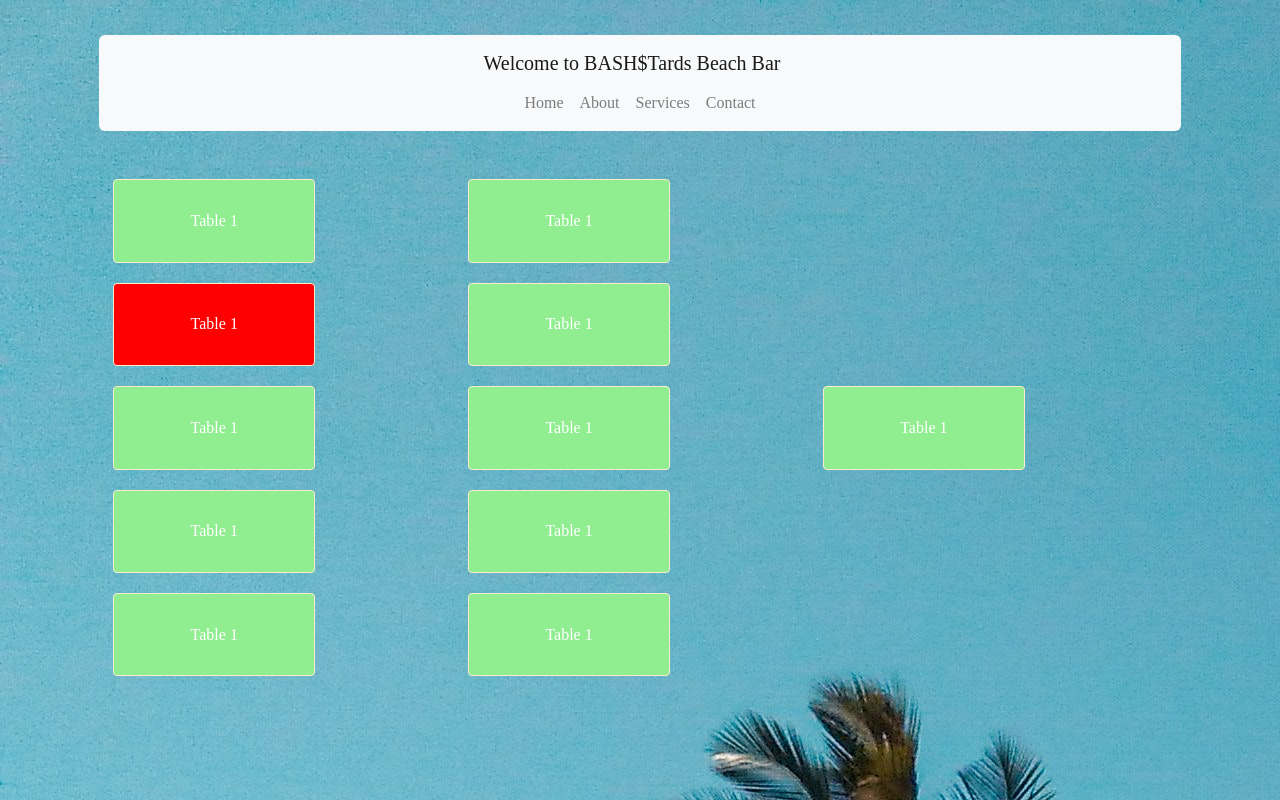
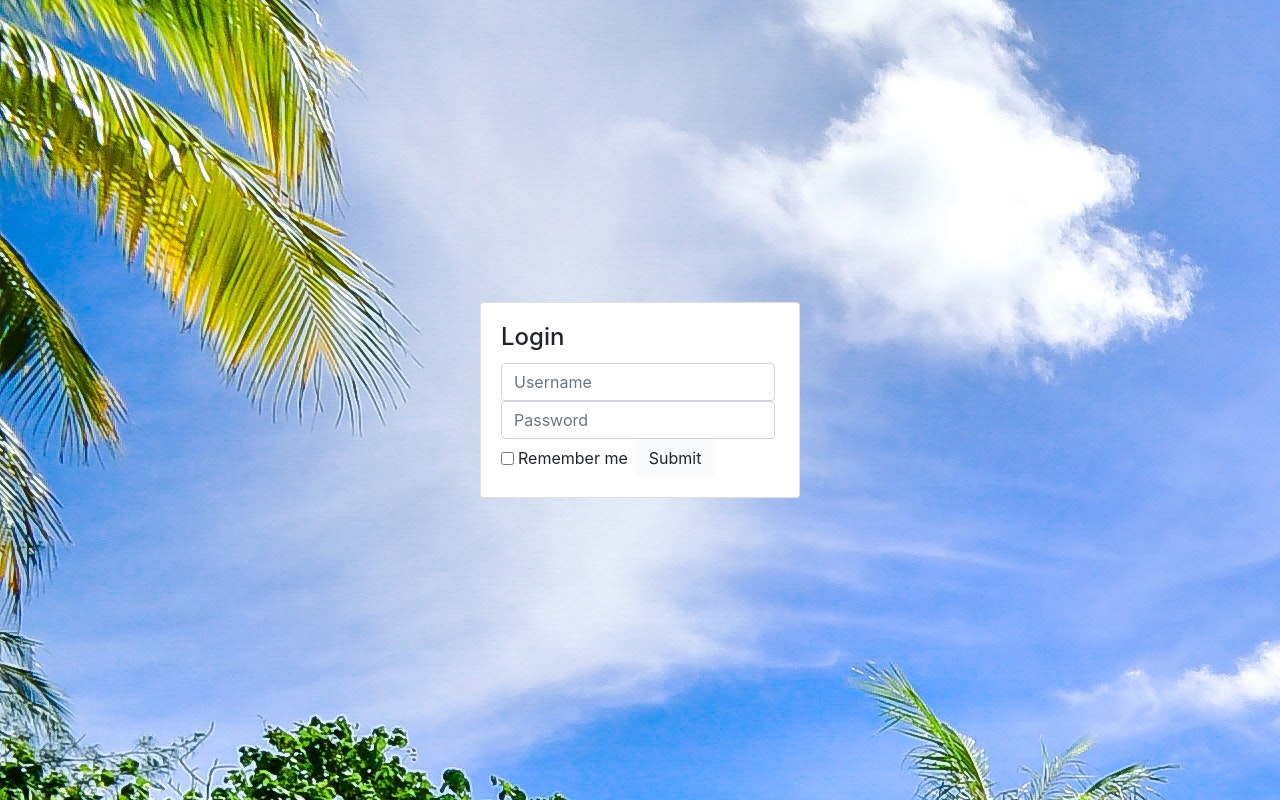
Before and after one commit to komodo108/Hack-The-Bubble-2, a Flask app: page / in a window 1280 px wide. Run offline with Flask 2, Linux system fonts and the light colour scheme; some libraries are stand-ins or nearby versions.

Commit message:
new index/login page
new index/login page, styled, lounger moved to new page with its own stylesheet

```diff
--- a/Website/static/css/drinks_snacks.css
+++ b/Website/static/css/drinks_snacks.css
@@ -3,6 +3,7 @@ body {
 }
 
 #nav-container {
+    font-family: Verdana serif;
     display: flex;
     flex-direction: column;
     text-align: center;
--- /dev/null
+++ b/Website/static/css/login_style.css
@@ -0,0 +1,5 @@
+html,
+body {
+  height: 100%;
+      background: url(Background.jpg);
+}
--- a/Website/static/css/test.css
+++ b/Website/static/css/test.css
@@ -1,18 +1,21 @@
-.container, html, body{
+.container,
+html,
+body {
     height: 90%;
-
     font-family: Verdana serif;
 }
 
 p {
     color: red;
 }
+
 body {
     padding-left: 5%;
     padding-right: 5%;
     background-image: url("background2.jpg");
     background-size: auto;
 }
+
 .table {
     width: 20%;
     height: 15%;
@@ -28,29 +31,13 @@ body {
 .btn {
     width: 95%;
     height: 95%;
-
-    border-color: blanchedalmond;
 }
-
-
-
-
-.open {
-    background-color: lightgreen;
-}
-
-.open:hover {
-    background-color: rgb(156, 166, 177);
-}
-
 
 .closed {
     background-color: red;
 }
 
 .closed:hover {
-    background-color: red;
-    border-color: blanchedalmond;
     cursor: default !important;
 }
 
@@ -61,7 +48,6 @@ body {
     justify-content: center;
     align-content: stretch;
     flex-wrap: wrap;
-
     margin: 0 auto;
     /*padding-left: 10%;*/
 }
--- a/Website/templates/drink_selection.html
+++ b/Website/templates/drink_selection.html
@@ -38,9 +38,10 @@
 
     </nav>
     <!-- EOF html element file-->
-    <div id="table_no">Table 6</div>
-    <div id="title">Drink/Snack Selection</div>
     <div class="container card card-body">
+        <div class="display-4" id="table_no">Table 6</div>
+        <div id="title" class="lead" style="padding-left:10px;">Drink/Snack Selection</div>
+        <br>
         <table class="table" id="items">
             <thead class="thead-dark">
                 <tr>
--- a/Website/templates/index.html
+++ b/Website/templates/index.html
@@ -1,135 +1,33 @@
 <!DOCTYPE html>
 <html lang="en">
+
 <head>
     <meta charset="UTF-8">
-    <title>Lei's Luau</title>
-    <link rel="stylesheet" href="https://stackpath.bootstrapcdn.com/bootstrap/4.1.1/css/bootstrap.min.css" integrity="sha384-WskhaSGFgHYWDcbwN70/dfYBj47jz9qbsMId/iRN3ewGhXQFZCSftd1LZCfmhktB"
-        crossorigin="anonymous">
-    <link type="text/css" href="../static/css/test.css" rel="stylesheet">
+    <title>BASH$Tard's Beach</title>
+    <meta name="viewport" content="width=device-width, initial-scale=1.0">
+    <meta http-equiv="X-UA-Compatible" content="ie=edge">
+    <link rel="stylesheet" href="https://stackpath.bootstrapcdn.com/bootstrap/4.1.1/css/bootstrap.min.css" integrity="sha384-WskhaSGFgHYWDcbwN70/dfYBj47jz9qbsMId/iRN3ewGhXQFZCSftd1LZCfmhktB" crossorigin="anonymous">
+    <link rel="stylesheet" href="../static/css/login_style.css">
 </head>
+
 <body>
-    <header>
-    <!-- NAVBAR WITH RESPONSIVE TOGGLE -->
+    <div class="container h-100 row align-items-center" style="margin: auto;">
+        <div class="card card-block" style="width: 20rem; margin: auto;">
+            <div class="card-body">
+                <h4 class="card-title">Login</h4>
+                <form class="form-inline">
+                    <input class="form-control mr-2" type="text" id="username" placeholder="Username">
+                    <input class="form-control mr-2" type="text" id="password" placeholder="Password">
+                    <div class="form-check">
+                        <label class="form-check-label mr-2">
+                            <input type="checkbox" class="form-check-input"> Remember me
+                        </label>
+                    </div>
+                    <button class="btn btn-light" type="submit">Submit</button>
+                </form>
+            </div>
+        </div>
+    </div>
+</body>
 
-        <nav class="navbar navbar-expand-sm navbar-light bg-light mb-3">
-
-                <div class="container">
-                    <a class="navbar-brand" href="#">Welcome to BASH$Tards Beach Bar</a>
-                    <button class="navbar-toggler" data-toggle="collapse" data-target="#navbarNav">
-                        <span class="navbar-toggler-icon"></span>
-                    </button>
-                    <div class="collapse navbar-collapse" id="navbarNav">
-                        <ul class="navbar-nav ml-auto">
-                            <li class="nav-item">
-                                <a class="nav-link" href="#">Home</a>
-                            </li>
-                            <li class="nav-item">
-                                <a class="nav-link" href="#">About</a>
-                            </li>
-                            <li class="nav-item">
-                                <a class="nav-link" href="#">Services</a>
-                            </li>
-                            <li class="nav-item">
-                                <a class="nav-link" href="#">Contact</a>
-                            </li>
-                        </ul>
-                    </div>
-                </div>
-
-        </nav>
-
-    </header>
-    <div class="container">
-            <!--<div class="table"
-                <div class="card">
-                    <div class="card-body open">
-                            Lounger 1
-                    </div>
-                </div>
-            </div>-->
-            <div class="table ">
-
-                    <button class="btn btn-primary open" type="button">
-                     Table 1
-                    </button>
-
-            </div>
-            <div class="table ">
-
-                    <button class="btn btn-primary closed" type="button">
-                     Table 1
-                    </button>
-
-            </div>
-            <div class="table ">
-
-                    <button class="btn btn-primary open" type="button">
-                     Table 1
-                    </button>
-
-            </div>
-            <div class="table ">
-
-                    <button class="btn btn-primary open" type="button">
-                     Table 1
-                    </button>
-
-            </div>
-            <div class="table ">
-
-                    <button class="btn btn-primary open" type="button">
-                     Table 1
-                    </button>
-
-            </div>
-            <div class="table ">
-
-                    <button class="btn btn-primary open" type="button">
-                     Table 1
-                    </button>
-
-            </div>
-            <div class="table ">
-
-                    <button class="btn btn-primary open" type="button">
-                     Table 1
-                    </button>
-
-            </div>
-            <div class="table ">
-
-                    <button class="btn btn-primary open" type="button">
-                     Table 1
-                    </button>
-
-            </div>
-            <div class="table ">
-
-                    <button class="btn btn-primary open" type="button">
-                     Table 1
-                    </button>
-
-            </div>
-            <div class="table ">
-
-                    <button class="btn btn-primary open" type="button">
-                     Table 1
-                    </button>
-
-            </div>
-            <div class="table ">
-
-                    <button class="btn btn-primary open" type="button">
-                     Table 1
-                    </button>
-
-            </div>
-
-
-
-
-
-    </div>
-
-</body>
 </html>
```
Also changed, not shown: Website/templates/lounger.html (added, +128 -0 lines).
